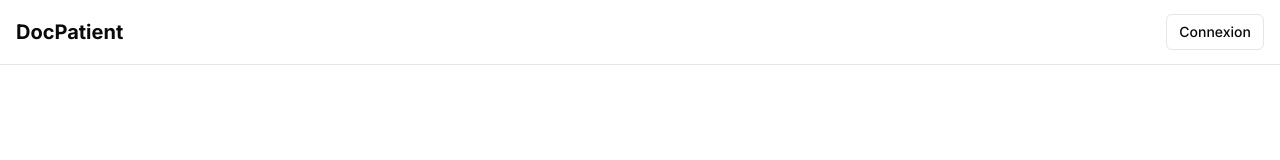
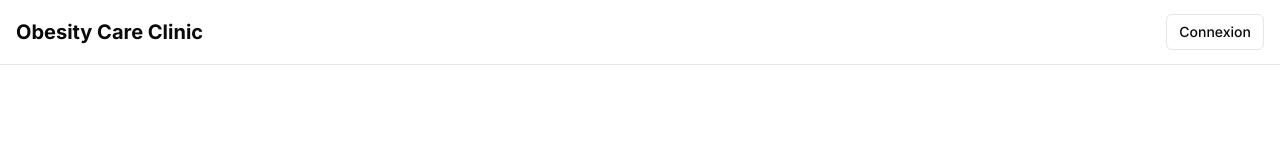
Before and after one commit to stefbach/doc-application, a Next.js app: page / in a window 1280 px wide. Shown: the top 160 px of the page. Built offline with nearby package versions, Linux system fonts and the light colour scheme; no server answers.

Commit message:
Update layout.tsx

```diff
--- a/app/layout.tsx
+++ b/app/layout.tsx
@@ -13,7 +13,7 @@ const inter = Inter({ subsets: ["latin"] })
 export const metadata: Metadata = {
   title: "Gestion Documents Patient",
   description: "Application pour gérer les documents des patients avec Supabase",
-    generator: 'v0.dev'
+  generator: "v0.dev",
 }
 
 export default async function RootLayout({
@@ -32,7 +32,7 @@ export default async function RootLayout({
         <header className="border-b">
           <div className="container mx-auto flex h-16 items-center justify-between px-4">
             <Link href="/" className="font-bold text-xl">
-              DocPatient
+              Obesity Care Clinic
             </Link>
             <nav className="flex items-center space-x-4">
               {user ? (
```
